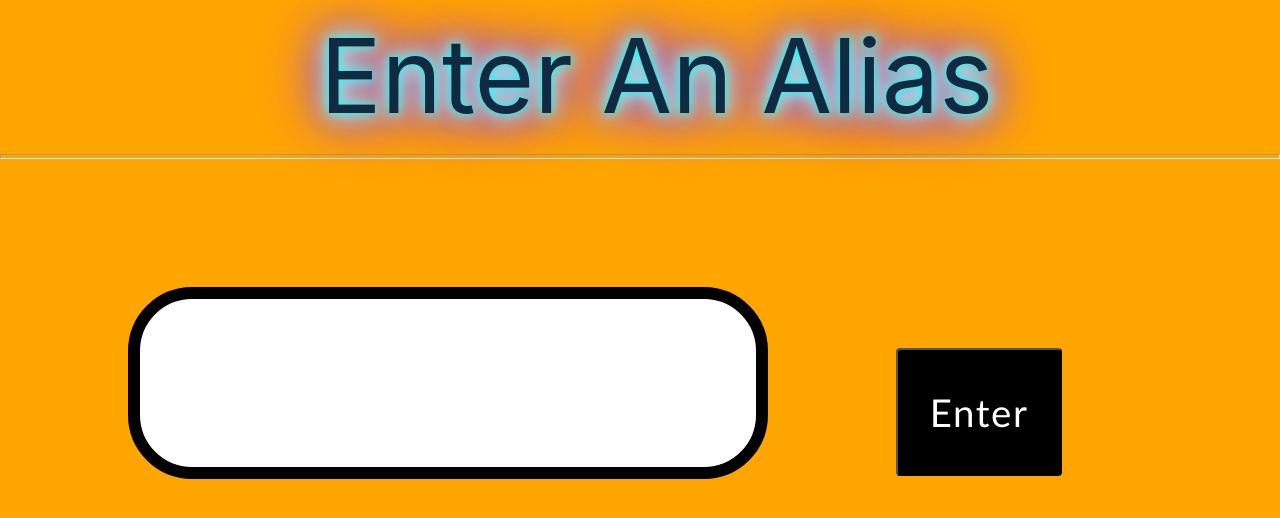
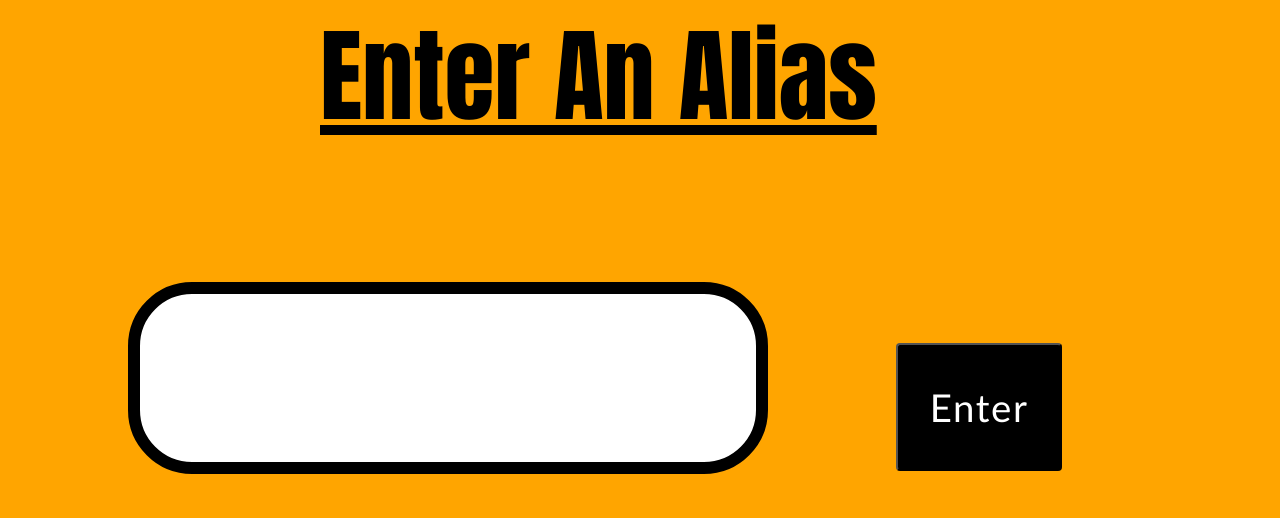
Before and after one commit to TomWesley/hangmans-hollow, a React (Create React App) app: page / in a window 1280 px wide. Shown: the top 518 px of the page. Built offline with nearby package versions, Linux system fonts and the light colour scheme; what random-words would draw is missing.

Commit message:
Homepage Fix

```diff
--- a/src/App.js
+++ b/src/App.js
@@ -182,12 +182,12 @@ function App() {
       <form onSubmit={handleSubmit}>
         <label className='alias'>
           Enter An Alias
-          <hr
+          {/* <hr
             style={{
               color: 0,
               height: 5,
             }}
-          />
+          /> */}
           <input
             className='userName'
             type='text'
--- a/src/index.css
+++ b/src/index.css
@@ -178,10 +178,14 @@ p {
     0 0 50px #e60073, 0 0 60px #e60073, 0 0 70px #e60073;
 }
 .alias {
+  height: 10vh;
+  width: 100vw;
+  font-family: Impact;
+  text-decoration: underline;
   margin-left: 25vw;
   font-size: 8vw;
-  text-shadow: 0 0 10px cyan, 0 0 20px white, 0 0 30px cyan, 0 0 40px #e60073,
-    0 0 50px magenta, 0 0 60px cyan, 0 0 70px magenta;
+  color: black;
+  /* background:white; */
 }
 .container {
   width: 80vw;
```
